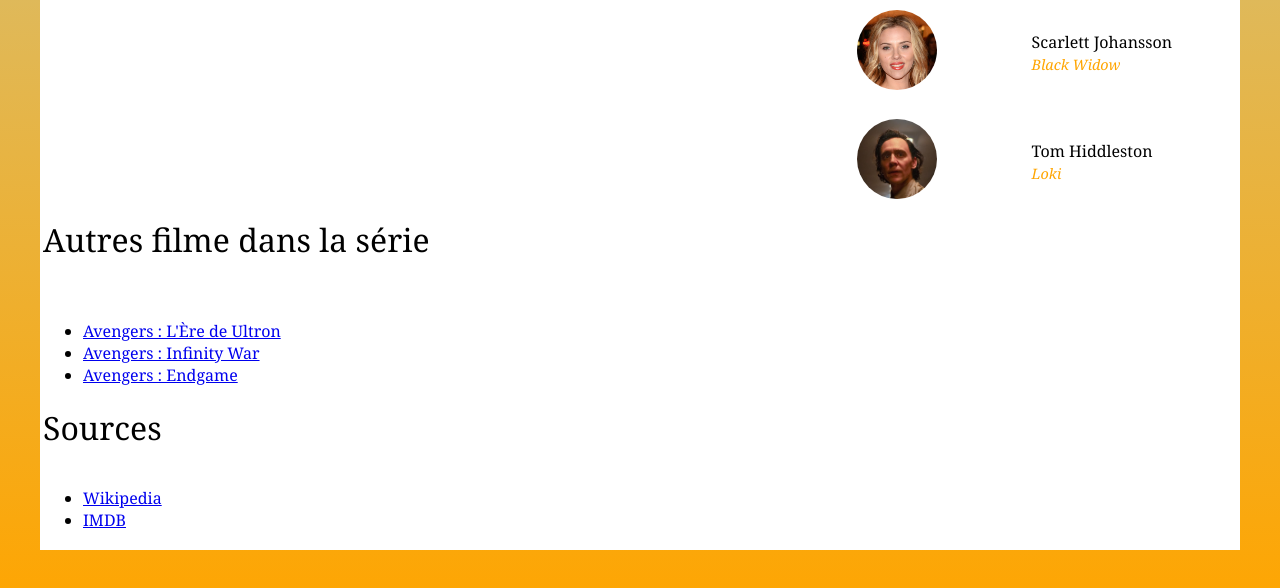
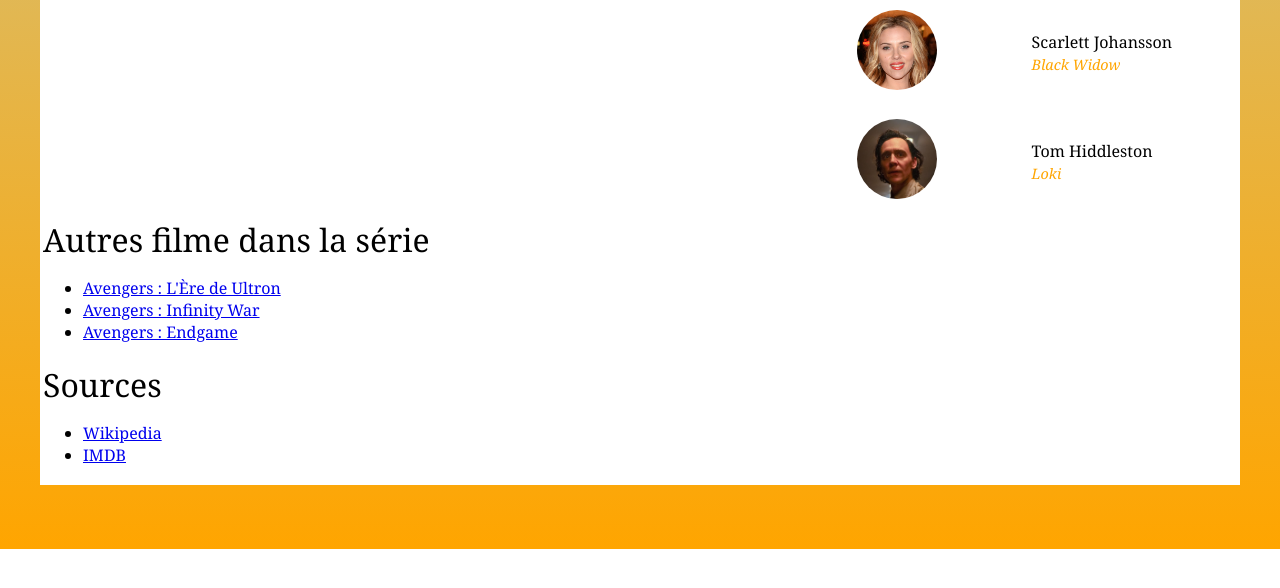
Before and after one commit to AdamRR4P/TP1, a plain HTML site: page index.html in a window 1280 px wide. Shown: the part 960-1548 px from the top of the page. After the commit the page ends 1509 px from the top, so only its background shows below. Drawn offline with Linux system fonts and the light colour scheme.

Commit message:
oue c greg

```diff
--- a/index.html
+++ b/index.html
@@ -59,7 +59,7 @@
         </tr>
         <tr>
             <td colspan="3">
-                <span class = "intertitre">Autres filme dans la série<br><br></span>
+                <span class = "intertitre">Autres filme dans la série</span>
                 <ul>
                     <li><a href="https://fr.wikipedia.org/wiki/Avengers_:_L%27%C3%88re_d%27Ultron" target="_blank">Avengers : L'Ère de Ultron</a></li>
                     <li><a href="https://fr.wikipedia.org/wiki/Avengers:_Infinity_War" target="_blank">Avengers : Infinity War</a></li>
@@ -69,7 +69,7 @@
         </tr>
         <tr>
             <td colspan="3">
-                <span class="intertitre">Sources</span><br><br>
+                <span class="intertitre">Sources</span>
                 <ul>
                     <li><a href="https://fr.wikipedia.org/wiki/Avengers_(film)" target="_blank">Wikipedia</a></li>
                     <li><a href="https://www.imdb.com/title/tt0848228/" target="_blank">IMDB</a></li>
```
